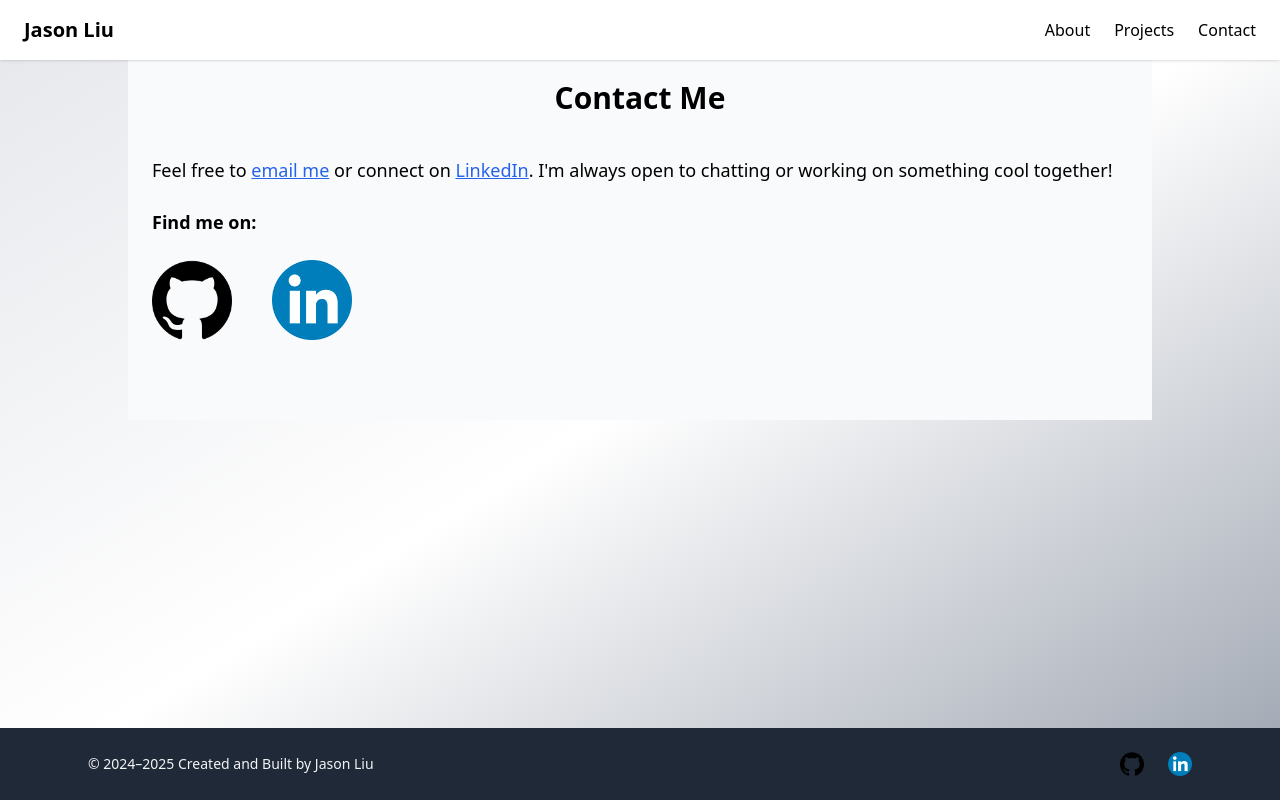
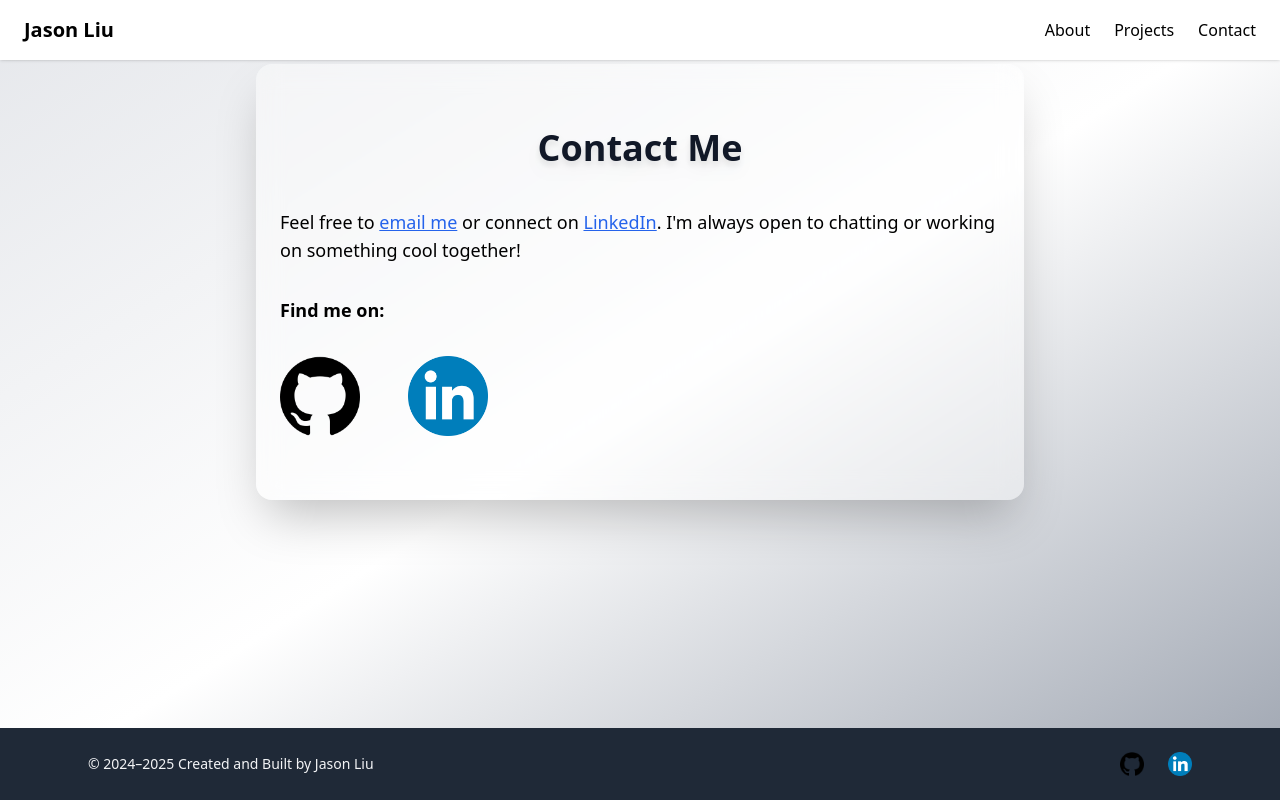
Before and after one commit to pekachoo/personal-web, a React (Vite) app: page /contact in a window 1280 px wide. Built offline with nearby package versions, Linux system fonts and the light colour scheme.

Commit message:
added animations to contact page

```diff
--- a/src/ContactComponent.jsx
+++ b/src/ContactComponent.jsx
@@ -1,13 +1,49 @@
 import GitLogo from '/logos/github_logo.png';
 import LILogo from '/logos/linkedin_logo.webp';
+import { motion } from 'framer-motion';
 
 export default function ContactComponent() {
+  const containerVariants = {
+    hidden: { opacity: 0, y: 40 },
+    visible: {
+      opacity: 1,
+      y: 0,
+      transition: {
+        duration: 0.7,
+        ease: 'easeOut',
+        staggerChildren: 0.15,
+      },
+    },
+  };
+  const itemVariants = {
+    hidden: { opacity: 0, y: 30 },
+    visible: {
+      opacity: 1,
+      y: 0,
+      transition: {
+        duration: 0.6,
+        ease: 'easeOut',
+      },
+    },
+  };
   return (
-    <section id="contact" className="max-w-5xl mx-auto px-6 py-20 bg-gray-50">
-      <h2 className="text-3xl font-bold mb-10 text-center">Contact Me</h2>
+    <motion.section
+      id="contact"
+      className="max-w-3xl mx-auto px-6 py-16 rounded-2xl bg-white/40 backdrop-blur-md shadow-2xl mt-16 mb-16"
+      initial="hidden"
+      whileInView="visible"
+      viewport={{ once: true, amount: 0.4 }}
+      variants={containerVariants}
+    >
+      <motion.h2
+        className="text-4xl font-extrabold mb-10 text-center text-gray-900 drop-shadow-lg"
+        variants={itemVariants}
+      >
+        Contact Me
+      </motion.h2>
       <div className="flex flex-col md:flex-row justify-between gap-12 items-center">
-        <div className="flex-1 space-y-6 text-center md:text-left">
-          <p className="text-lg">
+        <div className="flex-1 space-y-8 text-center md:text-left">
+          <motion.p className="text-lg" variants={itemVariants}>
             Feel free to{' '}
             <a href="mailto:liujason6162@gmail.com" className="text-blue-600 underline">
               email me
@@ -17,34 +53,40 @@ export default function ContactComponent() {
               LinkedIn
             </a>
             . I'm always open to chatting or working on something cool together!
-          </p>
-          <p className="text-lg font-semibold">Find me on:</p>
-          <div className="flex justify-center md:justify-start space-x-10">
-            <a
+          </motion.p>
+          <motion.p className="text-lg font-semibold" variants={itemVariants}>
+            Find me on:
+          </motion.p>
+          <motion.div className="flex justify-center md:justify-start space-x-12 mt-6" variants={itemVariants}>
+            <motion.a
               href="https://github.com/pekachoo"
               target="_blank"
               rel="noopener noreferrer"
+              whileHover={{ scale: 1.12, boxShadow: '0 0 24px 4px #3b82f6' }}
+              className="rounded-full transition-all"
             >
               <img
                 src={GitLogo}
                 alt="GitHub"
-                className="w-20 h-20 hover:scale-110 transition-transform"
+                className="w-20 h-20"
               />
-            </a>
-            <a
+            </motion.a>
+            <motion.a
               href="https://www.linkedin.com/in/jason-liu-646b30273/"
               target="_blank"
               rel="noopener noreferrer"
+              whileHover={{ scale: 1.12, boxShadow: '0 0 24px 4px #2563eb' }}
+              className="rounded-full transition-all"
             >
               <img
                 src={LILogo}
                 alt="LinkedIn"
-                className="w-20 h-20 hover:scale-110 transition-transform"
+                className="w-20 h-20"
               />
-            </a>
-          </div>
+            </motion.a>
+          </motion.div>
         </div>
       </div>
-    </section>
+    </motion.section>
   );
 }
```
